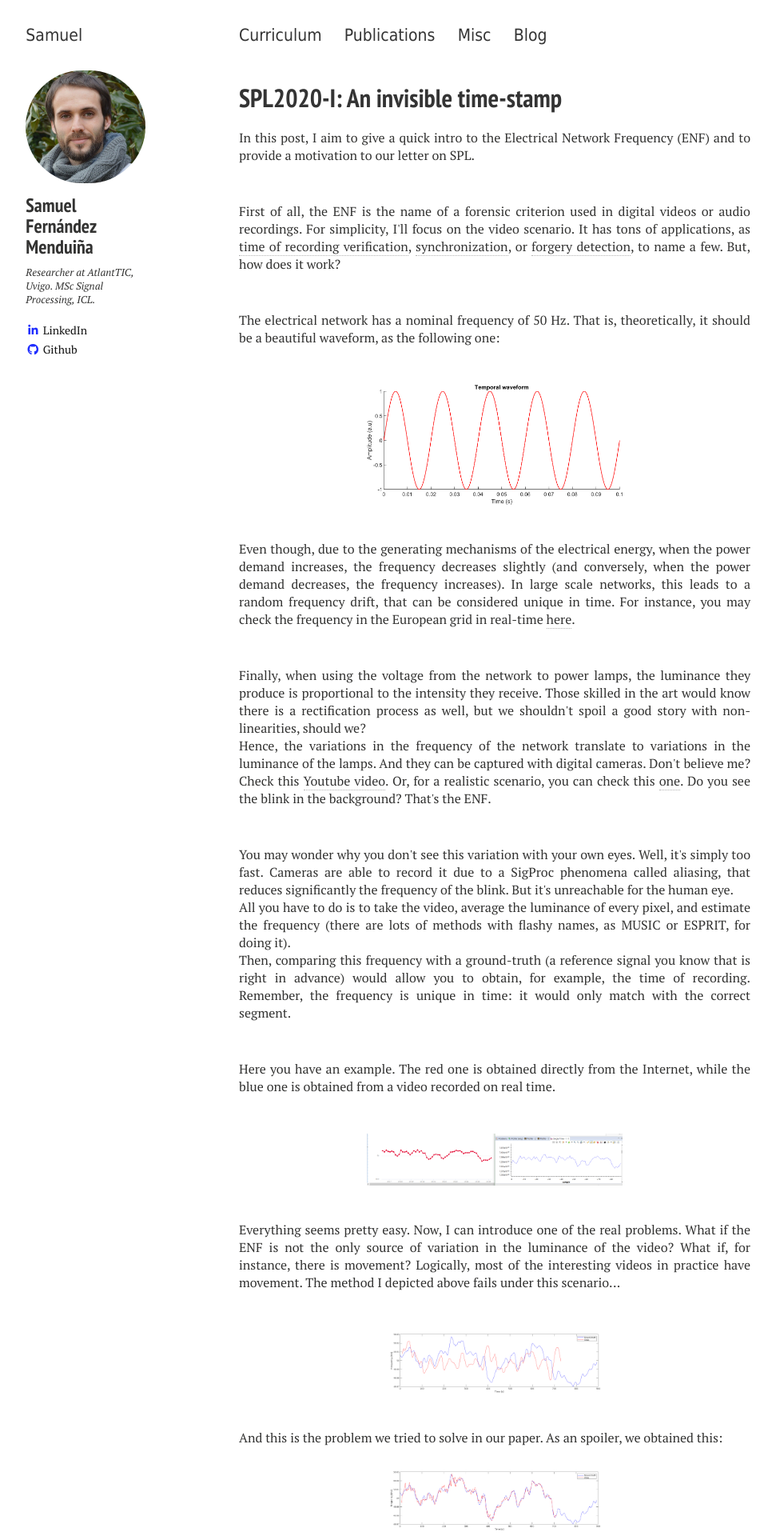
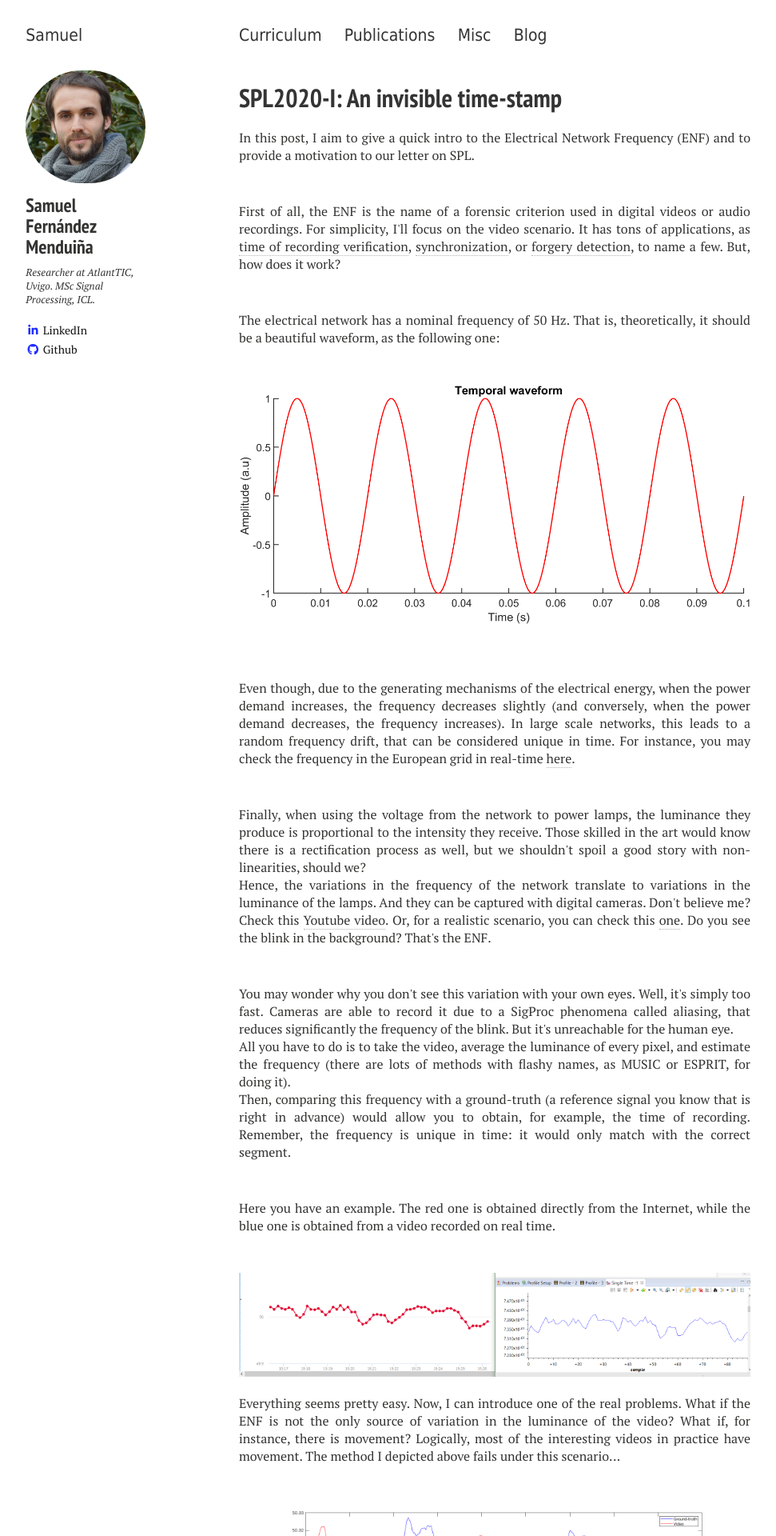
Before and after one commit to sf219/sfweb, a Jekyll site: the page built from _posts/2021-01-29-enf-basics.md, in a window 1280 px wide. Shown: the top 1920 px of the page at 80% size, without its empty margins (21-992 px from the left). Built offline with Jekyll 4.4.1, drawn with Linux system fonts in a browser that asks for light colours; nearby versions of some CDN libraries.

Commit message:
Update 2021-01-29-enf-basics.md

```diff
--- a/_posts/2021-01-29-enf-basics.md
+++ b/_posts/2021-01-29-enf-basics.md
@@ -5,14 +5,6 @@ description: "SPL2020-I: An invisible time-stamp"
 comments: true
 ---
 <head>
-<style>
-.center {
-  display: block;
-  margin-left: auto;
-  margin-right: auto;
-  width: 50%;
-}
-</style>
 </head>
 <body>
 <div align="justify">
@@ -30,7 +22,10 @@ First of all, the ENF is the name of a forensic criterion used in digital videos
 The electrical network has a nominal frequency of 50 Hz. That is, theoretically, it should be a beautiful waveform, as the following one:
 </p>
 <br />
+   <table width="100%" height="100%" align="center" valign="center">
+   <tr><td>
 <img src="{{ site.url }}/images_posts/SPL_I/temporal_perfect.png" class="center">
+     </td></tr></table>
 <br />
 <br />
 <p>
```
